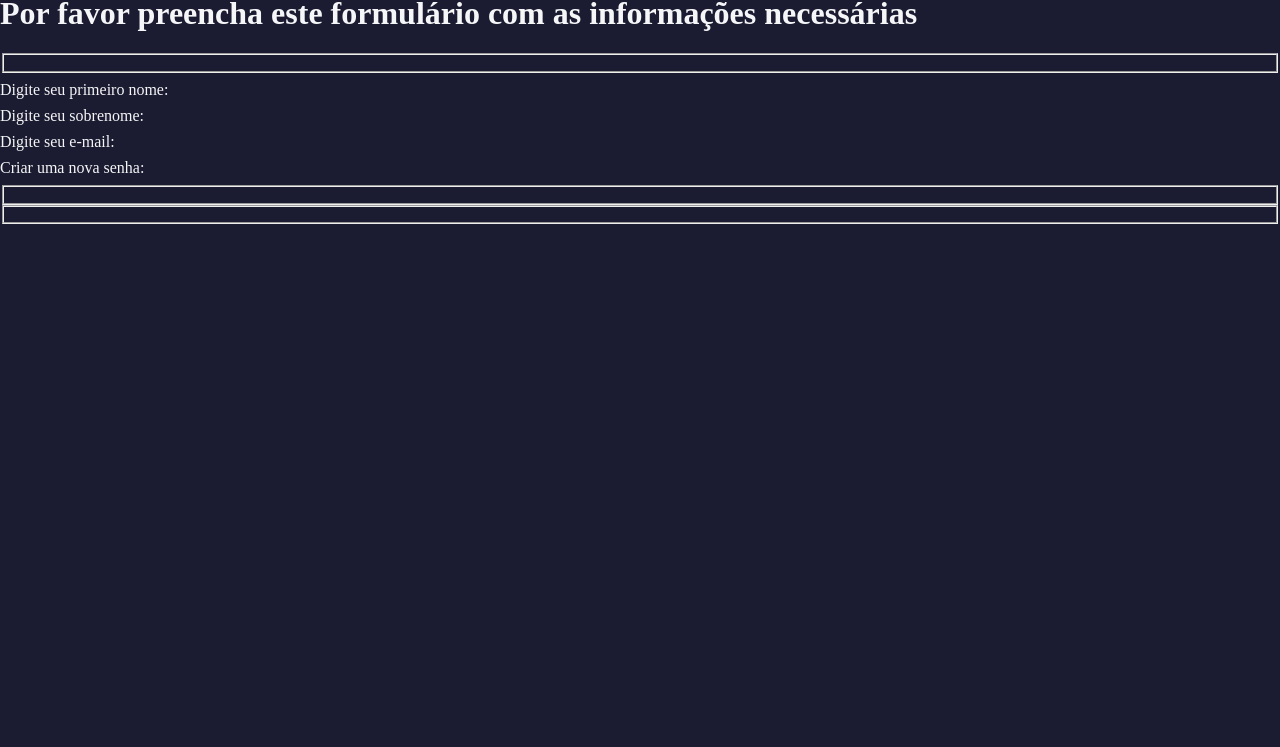
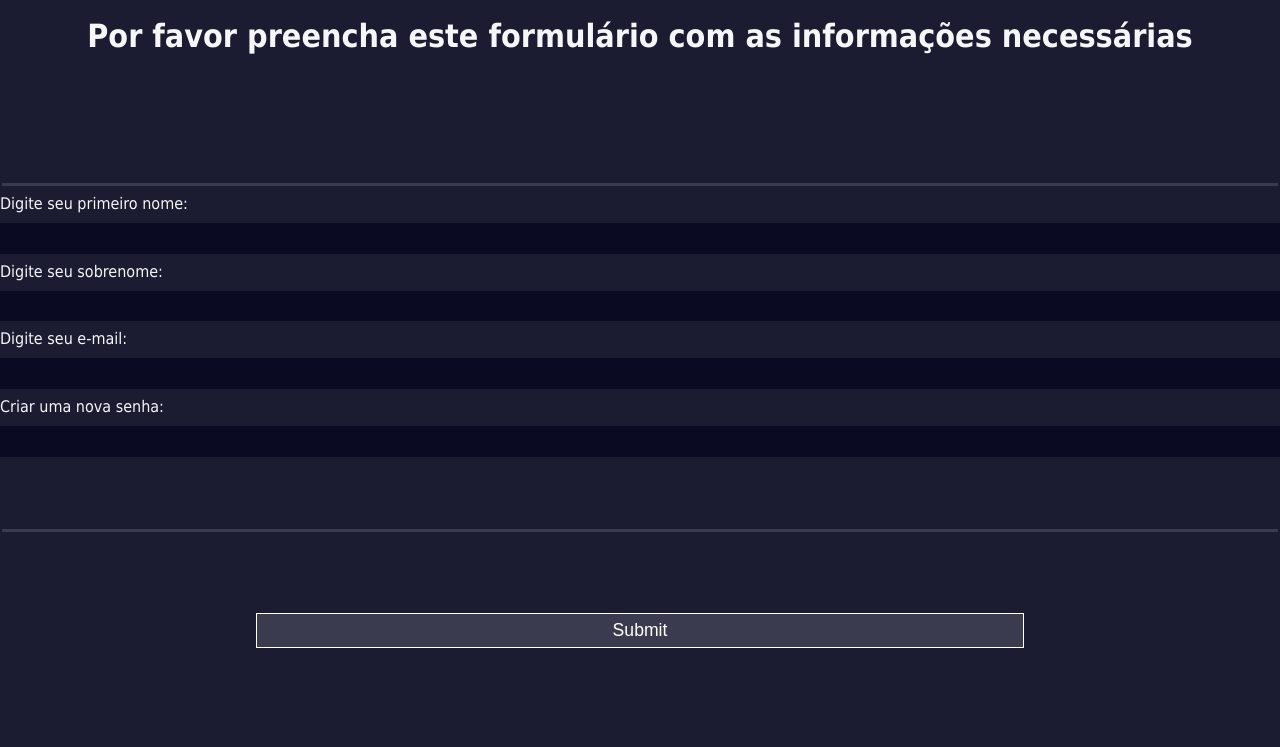
Before and after one commit to rscopim/Formul-rio-de-coleta-de-dados, a plain HTML site: page index.html in a window 1280 px wide. Shown: the part 85-832 px from the top of the page. Drawn offline with Linux system fonts and the light colour scheme.

Commit message:
Implementação do CSS

```diff
--- a/index.html
+++ b/index.html
@@ -11,11 +11,12 @@
     <h1>Por favor preencha este formulário com as informações necessárias</h1>
     <form action='https://register-demo.freecodecamp.org' method="post"></form>
     <fieldset></fieldset>
-        <label>Digite seu primeiro nome:</label>
-        <label>Digite seu sobrenome:</label>
-        <label>Digite seu e-mail:</label>
-        <label>Criar uma nova senha:</label>
+        <label for="primeiro-nome">Digite seu primeiro nome:  <input id="primeiro-nome" name="primeiro-nome"></label>
+        <label for="sobrenome">Digite seu sobrenome:  <input id="sobrenome"></label>
+        <label for="email">Digite seu e-mail:  <input id="email"></inpyt></label>
+        <label for="senha">Criar uma nova senha:  <input id="senha"></label>
     <fieldset></fieldset>
     <fieldset></fieldset>
+    <input type="submit" value="Submit"/>
 </body>
 </html>
--- a/styles.css
+++ b/styles.css
@@ -4,8 +4,72 @@ body {
     margin: 0;
     background-color: #1b1b32;
     color: #f5f6f7;
-}
-label {
+    font-family: Tahoma;
+    font-size: 16px;
+  }
+
+  h1, p {
+    margin: 1em auto;
+    text-align: center;
+  }
+
+  form {
+    width: 60vw;
+    max-width: 500px;
+    min-width: 300px;
+    margin: 0 auto;
+    padding-bottom: 2em;
+  }
+
+  fieldset {
+    border: none;
+    padding: 2rem 0;
+    border-bottom: 3px solid #3b3b4f;
+  }
+
+  fieldset:last-of-type {
+    border-bottom: none;
+  }
+
+  label {
     display: block;
     margin: 0.5rem 0;
-}
+  }
+
+  input,
+  textarea,
+  select {
+    margin: 10px 0 0 0;
+    width: 100%;
+    min-height: 2em;
+  }
+
+  input, textarea {
+    background-color: #0a0a23;
+    border: 1px solid #0a0a23;
+    color: #ffffff;
+  }
+
+  .inline {
+    width: unset;
+    margin: 0 0.5em 0 0;
+    vertical-align: middle;
+  }
+
+  input[type="submit"] {
+    display: block;
+    width: 60%;
+    margin: 1em auto;
+    height: 2em;
+    font-size: 1.1rem;
+    background-color: #3b3b4f;
+    border-color: white;
+    min-width: 300px;
+  }
+
+  input[type="file"] {
+    padding: 1px 2px;
+  }
+  a {
+    color: #dfdfe2;
+  }
```
Also changed, not shown: teste.html (added, +44 -0 lines).
